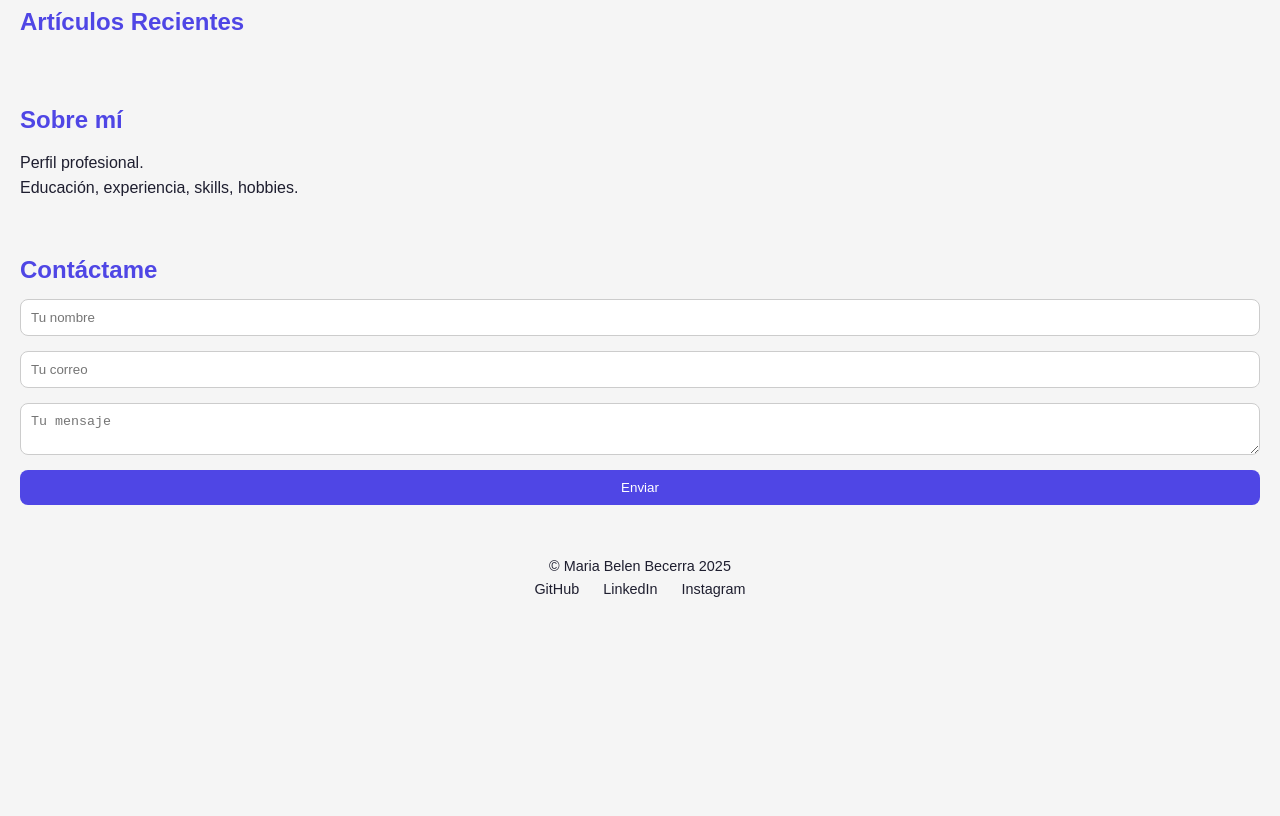
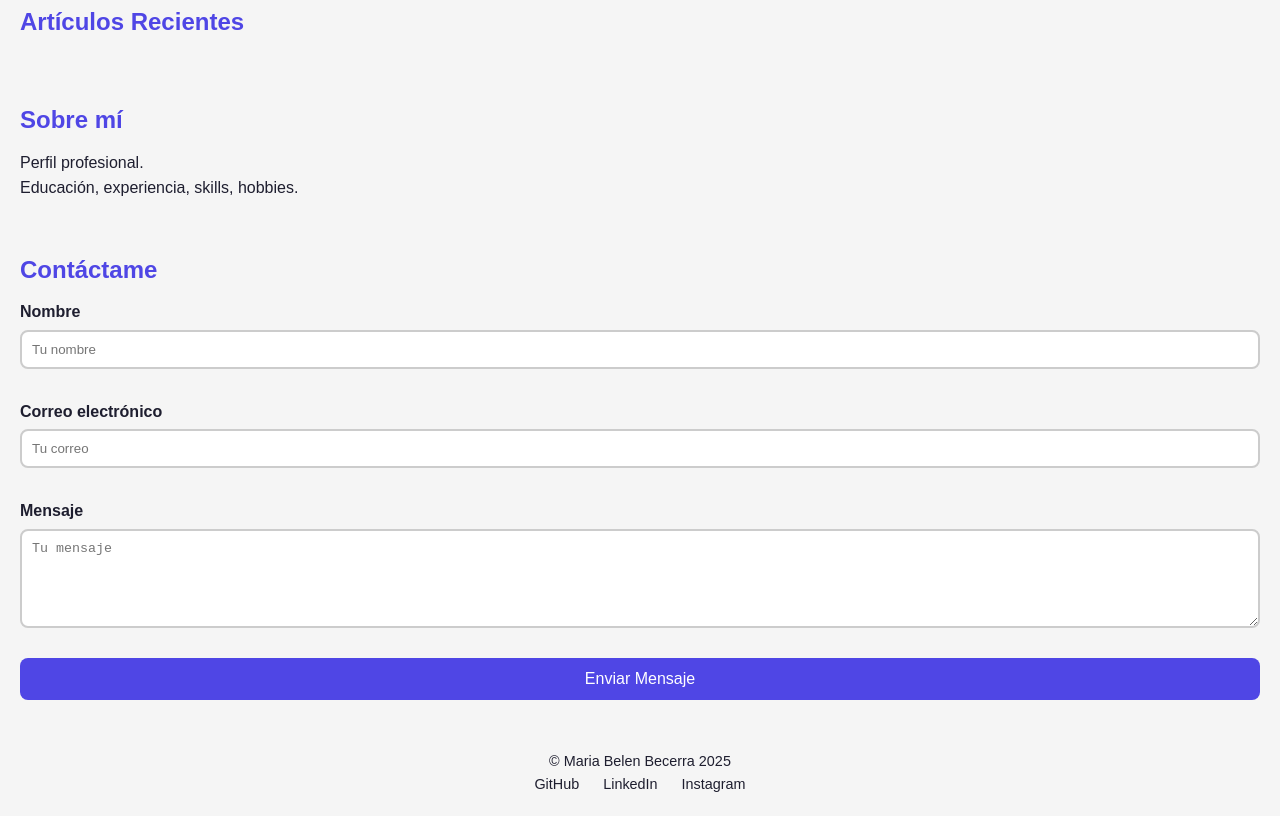
Before and after one commit to MaBelenBecerra/Portafolio-Personal, a plain HTML site: page index.html in a window 1280 px wide. Shown: the part 378-1194 px from the top of the page. Before the commit the page ends 999 px from the top, so only its background shows below. Drawn offline with Linux system fonts and the light colour scheme.

Commit message:
Mejoras
Correciones

```diff
--- a/index.html
+++ b/index.html
@@ -47,12 +47,25 @@
     <section id="contacto">
         <h2>Contáctame</h2>
         <form id="formulario-contacto">
-            <input type="text" name="nombre" placeholder="Tu nombre" required>
-            <input type="email" name="correo" placeholder="Tu correo" required>
-            <textarea name="mensaje" placeholder="Tu mensaje" required></textarea>
-            <button type="submit">Enviar</button>
+            <div class="campo-formulario">
+                <label for="nombre">Nombre</label>
+                <input type="text" id="nombre" name="nombre" placeholder="Tu nombre" required>
+            </div>
+
+            <div class="campo-formulario">
+                <label for="correo">Correo electrónico</label>
+                <input type="email" id="correo" name="correo" placeholder="Tu correo" required>
+            </div>
+
+            <div class="campo-formulario">
+                <label for="mensaje">Mensaje</label>
+                <textarea id="mensaje" name="mensaje" placeholder="Tu mensaje" rows="5" required></textarea>
+            </div>
+
+            <button type="submit">Enviar Mensaje</button>
         </form>
     </section>
+
 
     <footer>
         <p>© Maria Belen Becerra 2025</p>
--- a/script.js
+++ b/script.js
@@ -10,8 +10,15 @@ document.querySelectorAll('nav a').forEach(enlace => {
 const formulario = document.getElementById('formulario-contacto');
 formulario.addEventListener('submit', function(e) {
     e.preventDefault();
-    alert('¡Formulario enviado correctamente!');
-    formulario.reset();
+    const nombre = document.getElementById('nombre').value.trim();
+    const correo = document.getElementById('correo').value.trim();
+    const mensaje = document.getElementById('mensaje').value.trim();
+
+    if(nombre === '' || correo === '' || mensaje === '') {
+        alert('Por favor completa todos los campos.');
+    } else {
+        alert('¡Formulario enviado correctamente!');
+        formulario.reset();
+    }
 });
-
 // Opcional: Botón de modo oscuro (posible mejora futura)
--- a/style.css
+++ b/style.css
@@ -104,3 +104,43 @@ footer {
         margin: 10px 0;
     }
 }
+
+.campo-formulario {
+    display: flex;
+    flex-direction: column;
+    margin-bottom: 15px;
+}
+
+.campo-formulario label {
+    margin-bottom: 5px;
+    font-weight: bold;
+}
+
+.campo-formulario input,
+.campo-formulario textarea {
+    padding: 10px;
+    border: 2px solid #ccc;
+    border-radius: 8px;
+    transition: border-color 0.3s;
+}
+
+.campo-formulario input:focus,
+.campo-formulario textarea:focus {
+    border-color: var(--color-acento);
+    outline: none;
+}
+
+form button {
+    background-color: var(--color-acento);
+    color: white;
+    padding: 12px;
+    font-size: 1em;
+    border: none;
+    border-radius: 8px;
+    cursor: pointer;
+    transition: background-color 0.3s;
+}
+
+form button:hover {
+    background-color: #3730a3;
+}
```
